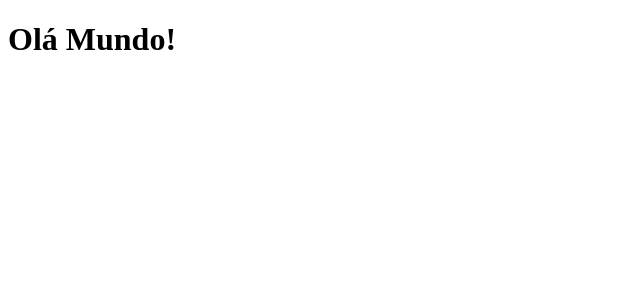
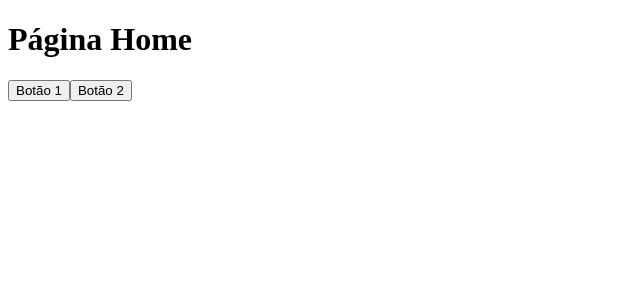
Before and after one commit to Pablo-Conte/Lets-Dev, a React (Vite) app: page / in a window 1280 px wide. Shown: the top 300 px of the page, without its empty margins (0-640 px from the left). Built offline with nearby package versions, Linux system fonts and the light colour scheme.

Commit message:
Primeira Estrutura Criada

```diff
--- a/index.html
+++ b/index.html
@@ -11,5 +11,6 @@
 
     </div>
     <script type="module" src="/src/main.tsx"></script>
+
   </body>
 </html>
--- a/src/App.tsx
+++ b/src/App.tsx
@@ -1,13 +1,59 @@
 import React from 'react'
+import Titulo from './componentes/Titulo'
 
-function App() {
+
+function MeuSite() {
+
+  // var titulo: string = "Olá mundo!"    -> usa-se como variável dentro do return do App, utilizando "{var_aqui}"
+  // ou
+  // var titulo: string = "Olá mundo!"
+
+  /*function renderizarTitulo(){
+    return titulo + " Seja Bem-vindo(a)" //retorna o conteúdo da variável titulo criada anteriormente + o que quisermos
+  } */  // usa-se {nomefunção()}
+
+
+  function minhaFuncao(){
+    alert("Opá!")
+  }
+
+  const disparaAlert = (label: string) => {
+    alert(label)
+  }
+
+  function MeuBotao(props: any){
+    //const label = props.label            -> essa e a sintaxe de baixo são iguais
+
+    const {label} = props;
+
+    return(
+      <button onClick={() => disparaAlert(label)}>
+        {label}
+      </button>
+    )
+  }
 
   return (
     <div>
-      <h1>Olá Mundo!</h1>
+      <Titulo titulo="Home"/>
+
+      <MeuBotao label="Botão 1"/>
+      <MeuBotao label="Botão 2"/>
     </div>
 
   );
 }
 
-export default App;
+export default MeuSite;
+
+
+
+
+
+//1° letra maiúsculo quer dizer que tu cria um componente.
+//2° letra minúscula quer dizer que tu cria uma função normal que vai retornar algo.
+//class = className
+//onclick = onClick
+//funcao(){ } = const funcao = () => { }
+//function MeuComponente(){ return <div/>}
+//function MeuComponente = () => {return <div/>}
--- /dev/null
+++ b/src/componentes/Titulo.tsx
@@ -0,0 +1,7 @@
+function Titulo(props: any){
+  var titulo = props.titulo
+  titulo = "Página " + titulo
+  return <h1>{titulo}</h1>
+}
+
+export default Titulo
```
